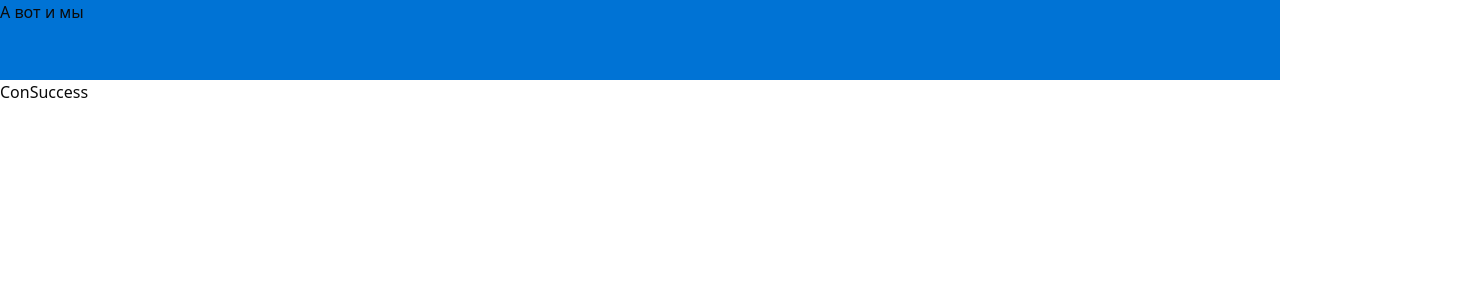
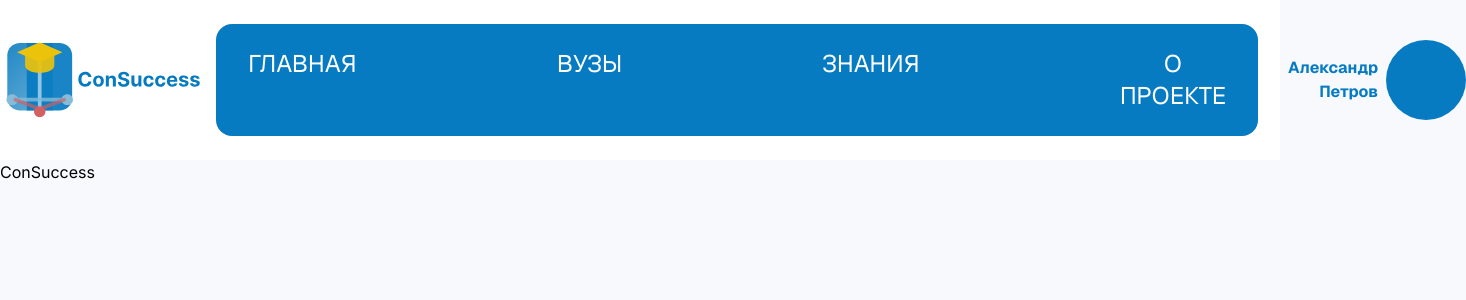
Before and after one commit to PlexMAD/ConSuccess, a Next.js app in the folder Frontend/: page / in a window 1280 px wide. Shown: the top 300 px of the page, 1466 px wide, since content can reach past the window. Built offline with nearby package versions, Linux system fonts and the light colour scheme.

Commit message:
feat: add header template

```diff
--- a/Frontend/app/globals.css
+++ b/Frontend/app/globals.css
@@ -1,74 +1,16 @@
 @import "tailwindcss";
 @import "tw-animate-css";
 
-@theme inline {
-  --color-background: var(--background);
-  --color-foreground: var(--foreground);
-  --font-sans: var(--font-geist-sans);
-  --font-mono: var(--font-geist-mono);
-  --color-sidebar-ring: var(--sidebar-ring);
-  --color-sidebar-border: var(--sidebar-border);
-  --color-sidebar-accent-foreground: var(--sidebar-accent-foreground);
-  --color-sidebar-accent: var(--sidebar-accent);
-  --color-sidebar-primary-foreground: var(--sidebar-primary-foreground);
-  --color-sidebar-primary: var(--sidebar-primary);
-  --color-sidebar-foreground: var(--sidebar-foreground);
-  --color-sidebar: var(--sidebar);
-  --color-chart-5: var(--chart-5);
-  --color-chart-4: var(--chart-4);
-  --color-chart-3: var(--chart-3);
-  --color-chart-2: var(--chart-2);
-  --color-chart-1: var(--chart-1);
-  --color-ring: var(--ring);
-  --color-input: var(--input);
-  --color-border: var(--border);
-  --color-destructive: var(--destructive);
-  --color-accent-foreground: var(--accent-foreground);
-  --color-accent: var(--accent);
-  --color-muted-foreground: var(--muted-foreground);
-  --color-muted: var(--muted);
-  --color-secondary-foreground: var(--secondary-foreground);
-  --color-secondary: var(--secondary);
-  --color-primary-foreground: var(--primary-foreground);
-  --color-primary: var(--primary);
-  --color-popover-foreground: var(--popover-foreground);
-  --color-popover: var(--popover);
-  --color-card-foreground: var(--card-foreground);
-  --color-card: var(--card);
-  --radius-sm: calc(var(--radius) - 4px);
-  --radius-md: calc(var(--radius) - 2px);
-  --radius-lg: var(--radius);
-  --radius-xl: calc(var(--radius) + 4px);
-  --radius-2xl: calc(var(--radius) + 8px);
-  --radius-3xl: calc(var(--radius) + 12px);
-  --radius-4xl: calc(var(--radius) + 16px);
+:root {
+  --primary: #067bc2;
 }
 
-:root {
-  --background: oklch(1 0 0);
-  --foreground: oklch(0.15 0 0);
-
-  --primary: oklch(0.55 0.18 250);
-  --primary-foreground: oklch(0.98 0 0);
-
-  --secondary: oklch(0.8 0.08 230);
-  --secondary-foreground: oklch(0.15 0 0);
-
-  --accent: oklch(0.85 0.18 90);
-  --accent-foreground: oklch(0.15 0 0);
-
-  --destructive: oklch(0.62 0.2 25);
-  --destructive-foreground: oklch(0.98 0 0);
-
-  --muted: oklch(0.96 0 0);
-  --muted-foreground: oklch(0.55 0 0);
+body {
+  background-color: #f7f9fc;
 }
 
-@layer base {
-  * {
-    @apply border-border outline-ring/50;
-  }
-  body {
-    @apply bg-background text-foreground;
-  }
+@theme inline {
+  --color-primary: var(--primary);
+  --font-geist: var(--font-geist-sans);
+  --font-inter: var(--font-inter);
 }
--- a/Frontend/app/layout.tsx
+++ b/Frontend/app/layout.tsx
@@ -1,4 +1,6 @@
-import { Geist, Geist_Mono } from "next/font/google";
+import Header from "@/components/Header";
+import { Metadata } from "next";
+import { Geist, Inter } from "next/font/google";
 import "./globals.css";
 
 const geistSans = Geist({
@@ -6,20 +8,25 @@ const geistSans = Geist({
   subsets: ["latin"],
 });
 
-const geistMono = Geist_Mono({
-  variable: "--font-geist-mono",
+const inter = Inter({
+  variable: "--font-inter",
   subsets: ["latin"],
 });
 
-const DashboardLayout = ({ children }: { children: React.ReactNode }) => {
+export const metadata: Metadata = {
+  title: "ConSuccess",
+  description: "Description",
+};
+
+const Layout = ({ children }: { children: React.ReactNode }) => {
   return (
     <html lang="en">
-      <body className={`${geistSans.variable} ${geistMono.variable} antialiased`}>
-        <header className="w-screen h-20 bg-primary">А вот и мы</header>
-        <main>{children}</main>
+      <body className={`${geistSans.variable} ${inter.variable} antialiased font-inter`}>
+        <Header />
+        <main className="--background container mx-auto">{children}</main>
       </body>
     </html>
   );
 };
 
-export default DashboardLayout;
+export default Layout;
--- /dev/null
+++ b/Frontend/components/Header.tsx
@@ -0,0 +1,33 @@
+import Logo from "../assets/ConSuccessLogo.svg";
+import Image from "next/image";
+import Link from "next/link";
+import HeaderProfile from "./HeaderProfile";
+
+const Header = () => {
+  return (
+    <header className="w-screen bg-white py-6">
+      <div className="container flex justify-between mx-auto">
+        <Image alt="logo" src={Logo} />
+        <nav className="p-6 bg-primary rounded-2xl items-center align-middle text-center ml-1">
+          <ul className="flex flex-row justify-between gap-50 px-2 font-geist uppercase text-white">
+            <li className="text-2xl">
+              <Link href={"/"}>Главная</Link>
+            </li>
+            <li className="text-2xl">
+              <Link href={"/"}>Вузы</Link>
+            </li>
+            <li className="text-2xl">
+              <Link href={"/"}>Знания</Link>
+            </li>
+            <li className="text-2xl">
+              <Link href={"/"}>О проекте</Link>
+            </li>
+          </ul>
+        </nav>
+        <HeaderProfile />
+      </div>
+    </header>
+  );
+};
+
+export default Header;
--- /dev/null
+++ b/Frontend/components/HeaderProfile.tsx
@@ -0,0 +1,17 @@
+import Link from "next/link";
+
+const HeaderProfile = () => {
+  return (
+    <div className="flex flex-row gap-2 items-center">
+      <Link
+        href={"/"}
+        className="text-primary text-right font-geist text-base font-bold w-30"
+      >
+        Александр Петров
+      </Link>
+      <div className="rounded-full bg-primary w-20 h-20"></div>
+    </div>
+  );
+};
+
+export default HeaderProfile;
```
Also changed, not shown: Frontend/assets/ConSuccessLogo.svg (added).
